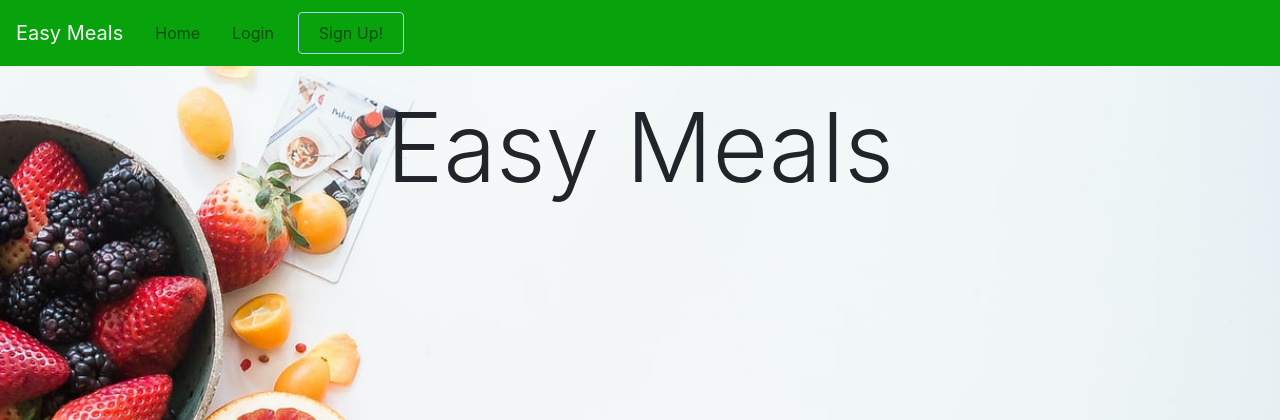
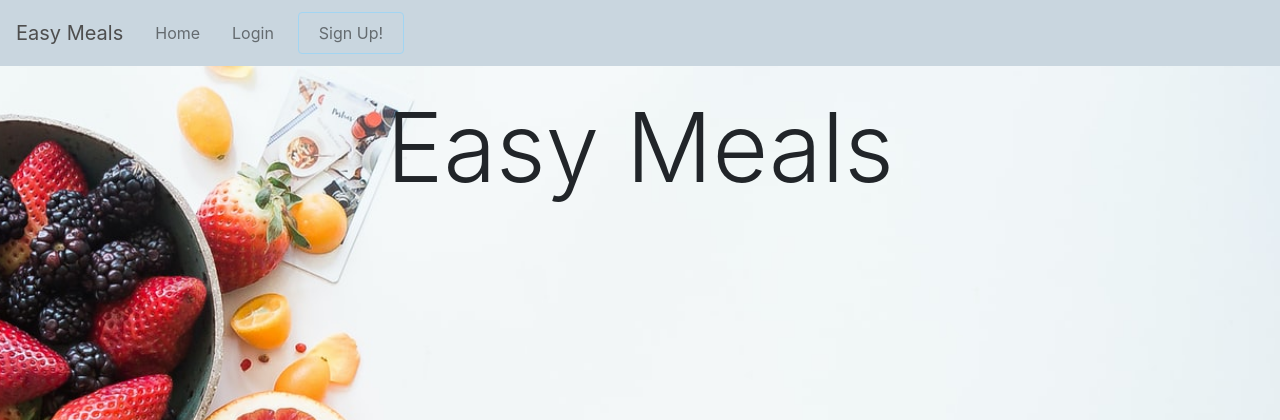
Before and after one commit to DruSerkes/The-Easy-Meal, a Flask app: page / in a window 1280 px wide. Shown: the top 420 px of the page. Run offline with Flask 2, Linux system fonts and the light colour scheme; some libraries are stand-ins or nearby versions.

Commit message:
base cleanup, change nav bg-secondary

```diff
--- a/templates/base.html
+++ b/templates/base.html
@@ -11,8 +11,8 @@
 <body>
 
     <!-- Begin Navbar -->
-    <nav class="navbar navbar-expand-lg navbar-light bg-primary mb-4">
-        <a class="navbar-brand text-light" href="{{ url_for('home_page') }}">Easy Meals</a>
+    <nav class="navbar navbar-expand-lg navbar-light bg-secondary mb-4">
+        <a class="navbar-brand text-dark" href="{{ url_for('home_page') }}">Easy Meals</a>
         <button class="navbar-toggler" type="button" data-toggle="collapse" data-target="#navbarSupportedContent" aria-controls="navbarSupportedContent" aria-expanded="false" aria-label="Toggle navigation">
           <span class="navbar-toggler-icon"></span>
         </button>
@@ -66,7 +66,6 @@
     {% for category, message in get_flashed_messages(with_categories=True) %}
     <div id="flash" class="container mt-4">
         <div class="alert alert-{{category}} text-center rounded w-25 mx-auto" role="alert">
-          <!-- <p class="h-50">{{message}}</p> -->
           <button type="button" class="close" data-dismiss="alert" aria-label="Close">
             <span aria-hidden="true">&times;</span>
           </button>
```
